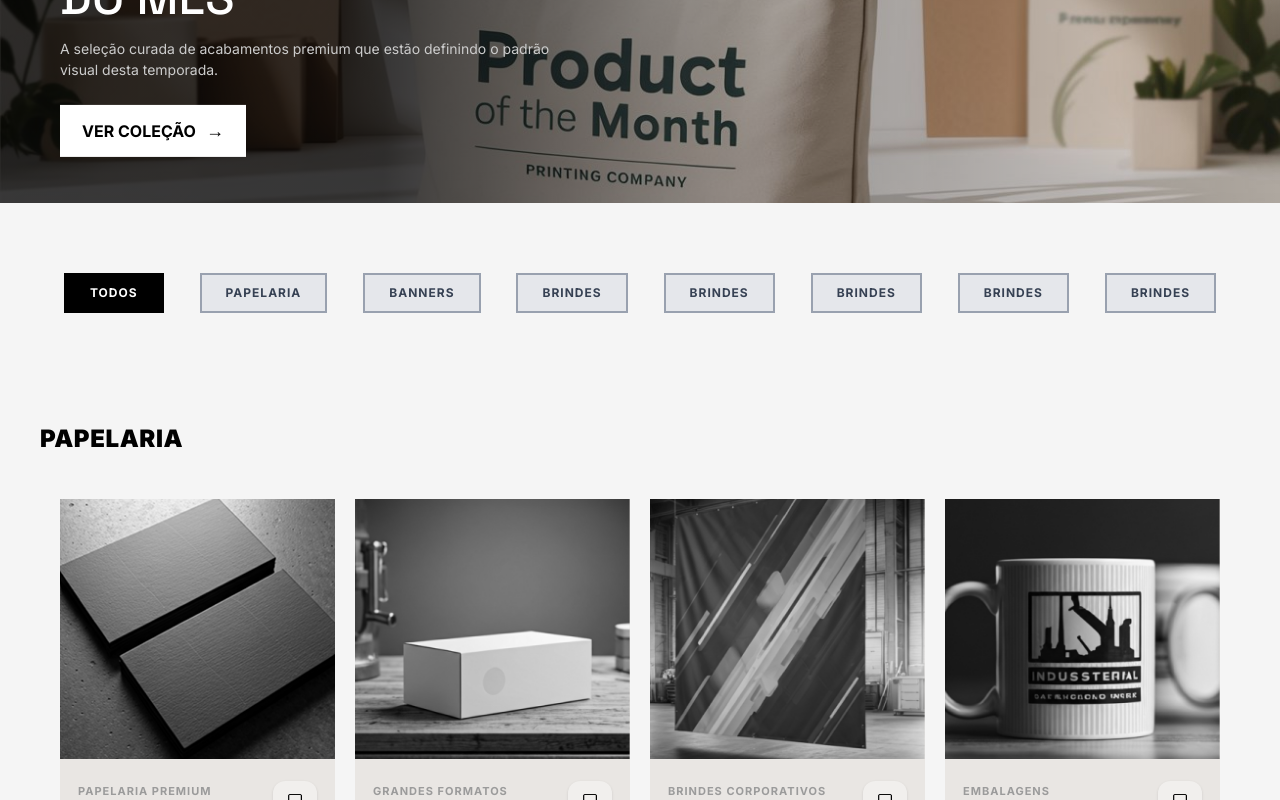
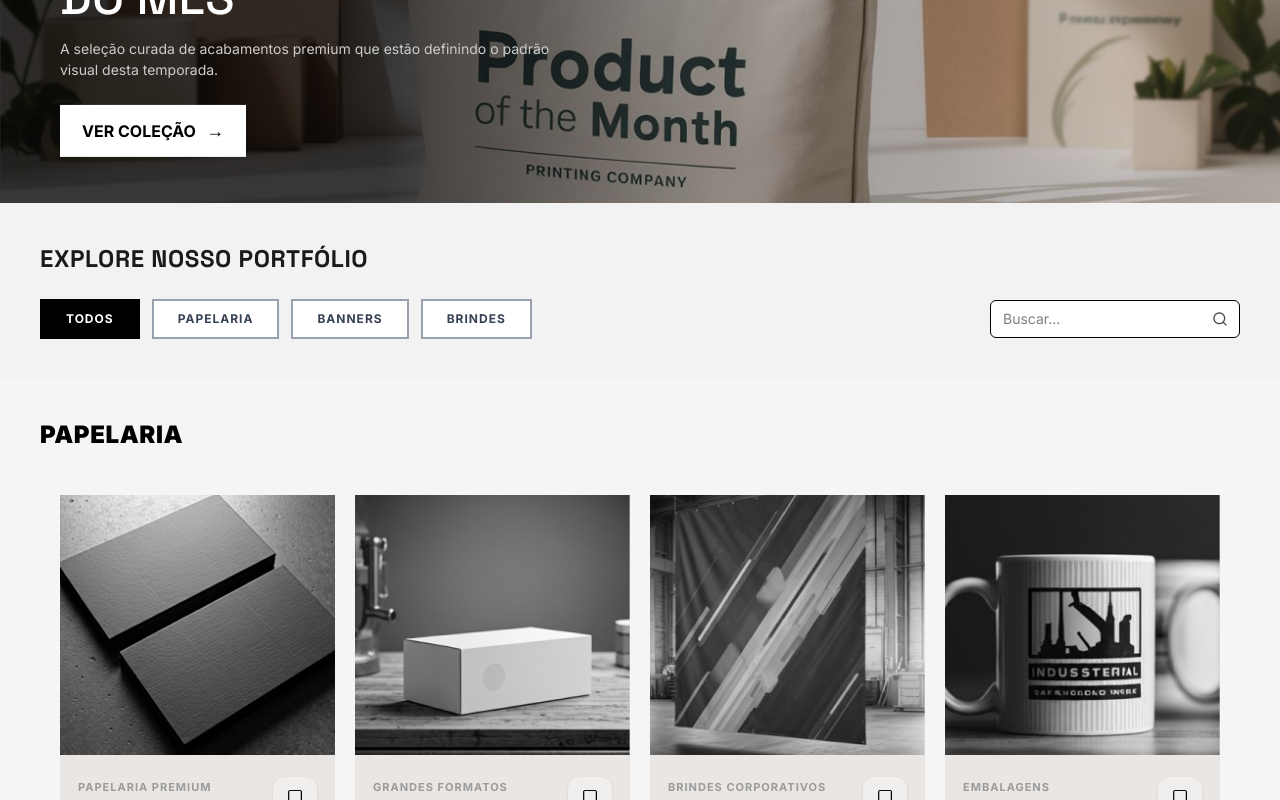
Before and after one commit to ProjetoTons/tons-frontend-react, a React (Vite) app: page /portfolio in a window 1280 px wide. Shown: the part 675-1475 px from the top of the page. Built offline with nearby package versions, Linux system fonts and the light colour scheme; no server answers; a web font is replaced by a local one.

Commit message:
feat: atualiza filtros, portfolio e navbar

```diff
--- a/src/features/filtrar-produtos/ui/filtrosFeatureUi.jsx
+++ b/src/features/filtrar-produtos/ui/filtrosFeatureUi.jsx
@@ -1,32 +1,54 @@
   import React from 'react';
 
-  function Filtros({ categoriaAtiva, aoMudar }) {
-    // Mapear nomes legíveis para tipos de produtos
+  function Filtros({ categoriaAtiva, aoMudar, busca, aoBuscar }) {
     const categorias = [
       { label: "TODOS", valor: "todos" },
       { label: "PAPELARIA", valor: "papelaria" },
       { label: "BANNERS", valor: "banner" },
       { label: "BRINDES", valor: "brinde" },
-      { label: "BRINDES", valor: "brinde" },
-      { label: "BRINDES", valor: "brinde" },
-      { label: "BRINDES", valor: "brinde" },{ label: "BRINDES", valor: "brinde" }
     ];
 
     return (
-      <div className="flex justify-evenly w-full gap-3 mb-[30px] mt-[30px]">
+      <section className="w-full bg-[#F2F2F2] px-10 py-10">
+        <h2 className="text-[var(--preto-neutro)] text-2xl font-bold uppercase tracking-wide mb-6" style={{ fontFamily: 'var(--fonte-space)' }}>
+          Explore nosso portfólio
+        </h2>
+
+        <div className="flex items-center justify-between gap-6 flex-wrap">
+          {/* Filtros por categoria */}
+          <div className="flex gap-3 flex-wrap">
             {categorias.map(cat => (
               <button
                 key={cat.valor}
                 className={`px-6 py-[10px] text-xs font-bold tracking-[1px] uppercase cursor-pointer border-2 transition-all duration-300 outline-none relative overflow-hidden active:scale-95 active:shadow-lg ${
                   categoriaAtiva === cat.valor
-                ? 'bg-black text-white border-black hover:bg-yellow- hover:text-white hover:border-black'
-                : 'bg-gray-200 text-gray-700 border-gray-400 hover:bg-yellow-300  hover:text-black hover:border-black'
+                    ? 'bg-black text-white border-black'
+                    : 'bg-white text-gray-700 border-gray-400 hover:bg-[var(--amarelo-base)] hover:text-black hover:border-black'
                 }`}
-            onClick={() => aoMudar(cat.valor)} >
+                onClick={() => aoMudar(cat.valor)}
+              >
                 {cat.label}
               </button>
             ))}
           </div>
+
+          {/* Barra de Busca */}
+          <div className="relative flex items-center">
+            <input
+              type="text"
+              placeholder="Buscar..."
+              value={busca}
+              onChange={(e) => aoBuscar(e.target.value)}
+              className="bg-white border border-black rounded-md px-3 py-2 pr-10 w-[250px] focus:outline-none focus:ring-1 focus:ring-[var(--amarelo-base)] transition-all text-sm"
+            />
+            <img
+              src="/icons/search.png"
+              alt="Buscar"
+              className="absolute right-3 w-4 h-4 opacity-70"
+            />
+          </div>
+        </div>
+      </section>
     );
   }
 
--- a/src/pages/portfolio/PortfolioPage.jsx
+++ b/src/pages/portfolio/PortfolioPage.jsx
@@ -19,6 +19,7 @@ export default function PortfolioPage() {
   const [isMenuOpen, setIsMenuOpen] = useState(false);
   const [categoriaAtiva, setCategoriaAtiva] = useState("todos");
   const [mostrarDestaque, setMostrarDestaque] = useState(false);
+  const [busca, setBusca] = useState("");
 
   // ESTADO DO MODAL DE PRODUTOS
   const [selectedProduct, setSelectedProduct] = useState(null);
@@ -38,6 +39,13 @@ export default function PortfolioPage() {
     }
 
     let listaFiltrada = produtos.filter(p => p.type === tipo);
+
+    // Filtrar por busca
+    if (busca.trim()) {
+      listaFiltrada = listaFiltrada.filter(p =>
+        p.title?.toLowerCase().includes(busca.toLowerCase())
+      );
+    }
 
     // Se destaque está ativo, filtrar apenas produtos destacados
     if (mostrarDestaque) {
@@ -97,12 +105,12 @@ export default function PortfolioPage() {
 
       <SectionNomeBanner />
       <DestaqueBanner onVerColecao={handleVerColecaoDestaque} />
-      <div className="px-10 py-10">
-        <Filtros
-          categoriaAtiva={categoriaAtiva}
-          aoMudar={handleMudarFiltro}
-        />
-      </div>
+      <Filtros
+        categoriaAtiva={categoriaAtiva}
+        aoMudar={handleMudarFiltro}
+        busca={busca}
+        aoBuscar={setBusca}
+      />
 
       {/* SEÇÃO DE PRODUTOS POR CATEGORIA */}
       <section className="px-10 py-10">
--- a/src/widgets/navbar-cliente/navbar.jsx
+++ b/src/widgets/navbar-cliente/navbar.jsx
@@ -51,20 +51,6 @@ function Navbar({ onOpenDrawer, onOpenMenu }) {
                     </>
                 )}
 
-                {/* Container do Input de Busca */}
-                <div className="relative flex items-center">
-                    <input
-                        type="text"
-                        placeholder="Buscar..."
-                        className="bg-white border border-black rounded-md px-3 py-1 pr-10 w-[200px] focus:outline-none focus:ring-1 focus:ring-yellow-400 transition-all text-sm"
-                    />
-                    <img
-                        src="/icons/search.png"
-                        alt="Buscar"
-                        className="absolute right-3 w-4 h-4 opacity-70"
-                    />
-                </div>
-
                 {/* Ícone Bookmark (Itens Salvos) — só logado */}
                 {usuario && (
                     <img
```
Lines whose indentation alone changed are shown as unchanged.
